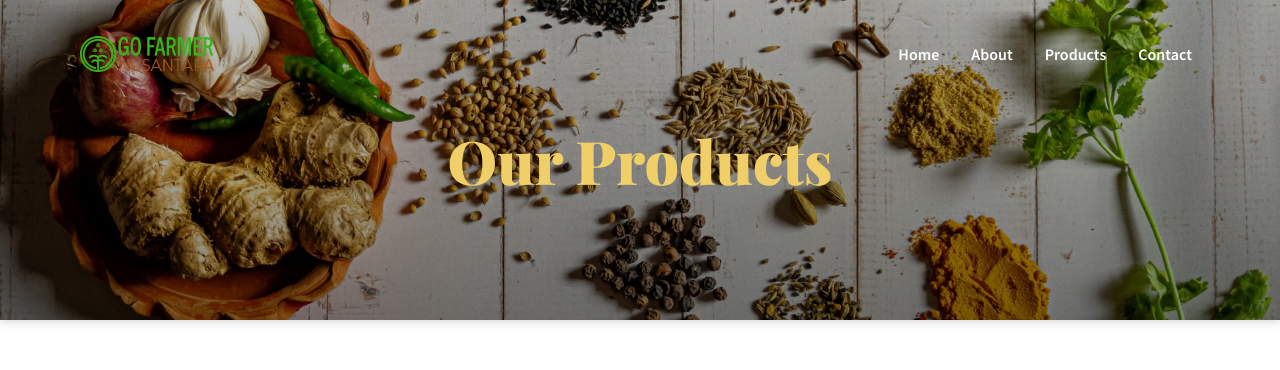
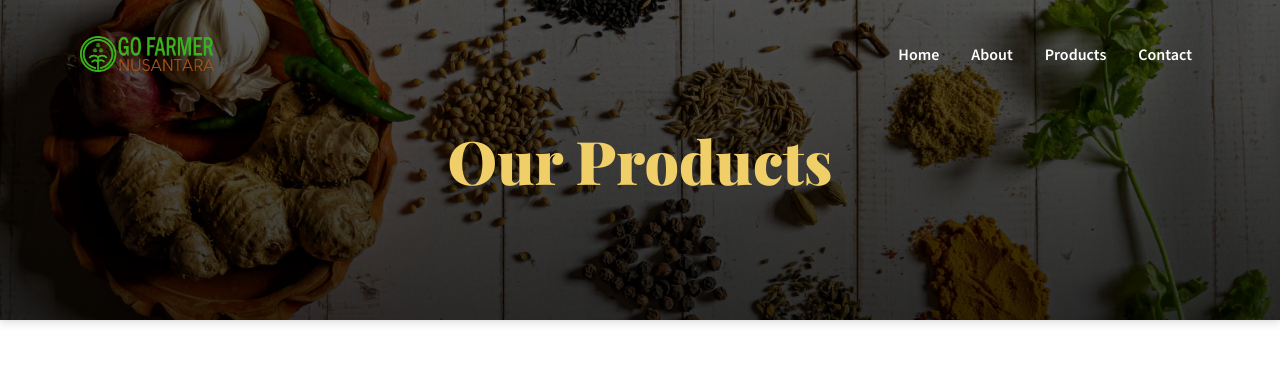
Before and after one commit to fahdikrie/gofarmerin, a Next.js app: page /products in a window 1280 px wide. Shown: the top 370 px of the page. Built offline with nearby package versions, Linux system fonts and the light colour scheme.

Commit message:
feat(products): add more tint to header

```diff
--- a/components/containers/Products/index.tsx
+++ b/components/containers/Products/index.tsx
@@ -27,7 +27,7 @@ export default function Products() {
           w={'full'}
           justify={'center'}
           px={useBreakpointValue({ base: 4, md: 8 })}
-          bgGradient={'linear(to-t, blackAlpha.600, blackAlpha.400)'}
+          bgGradient={'linear(to-t, blackAlpha.800, blackAlpha.700)'}
           boxShadow={'0px 0px 10px 1px #cfcfcf'}
         >
           <Stack maxW={'2xl'} align={'center'} spacing={6}>
```
